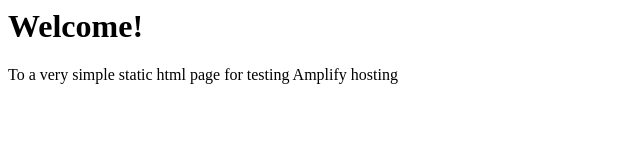
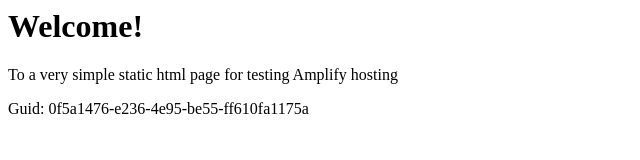
Before and after one commit to aws-aemilia-sfo/Github-PR-Commit-Integration-Test-DoNotTouch-v1-preprod-us-west-1, a website: page src/index.html in a window 1280 px wide. Shown: the whole page, without its empty margins (0-640 px from the left). Drawn offline with Linux system fonts and the light colour scheme.

Commit message:
commit from integ tests

```diff
--- a/src/index.html
+++ b/src/index.html
@@ -1,3 +1,5 @@
+
+
 <html lang="en">
 
 <head>
@@ -10,6 +12,6 @@
 <body>
     <h1>Welcome!</h1>
     <p>To a very simple static html page for testing Amplify hosting</p>
-</body>
+    <p>Guid: 0f5a1476-e236-4e95-be55-ff610fa1175a</p></body>
 
 </html>
```
